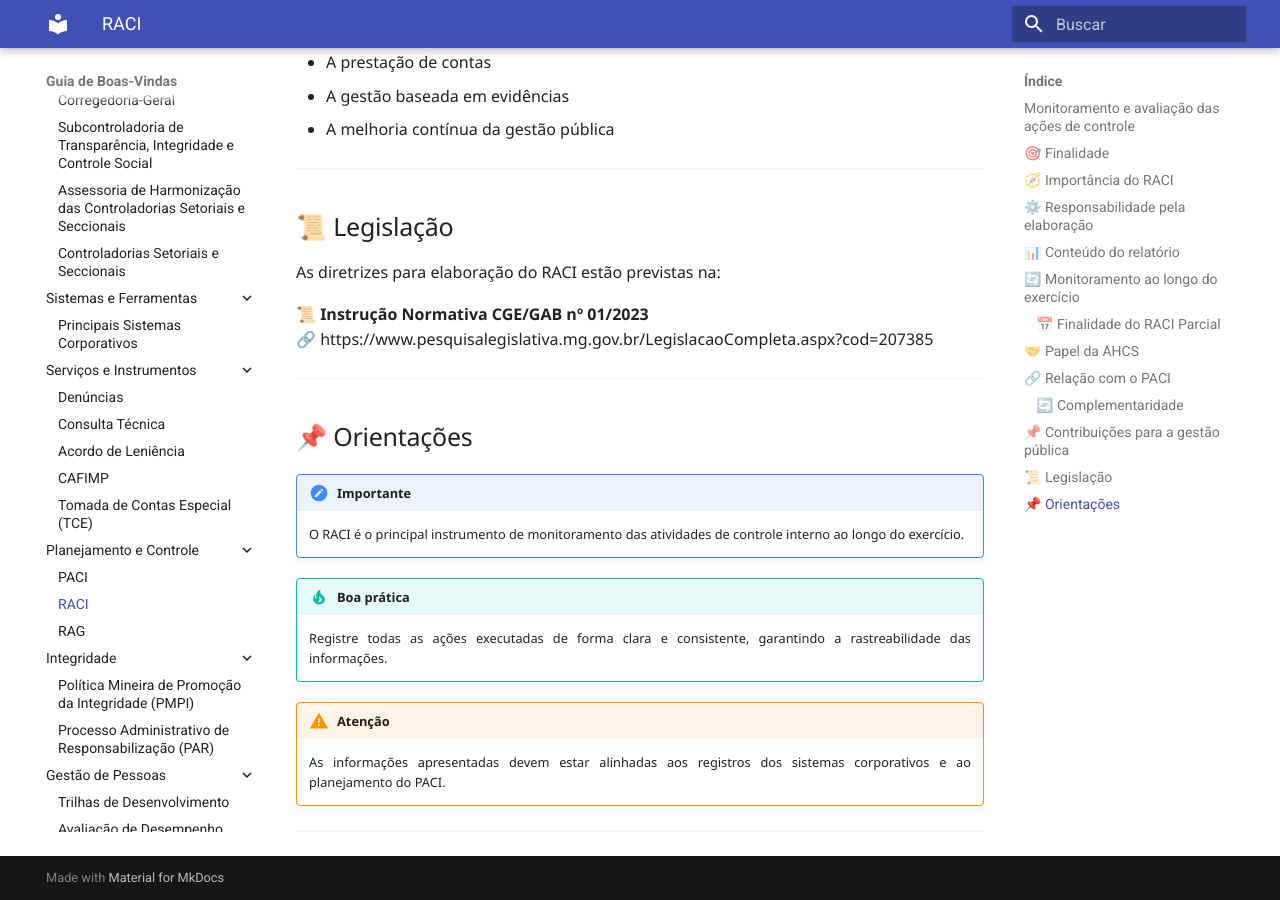
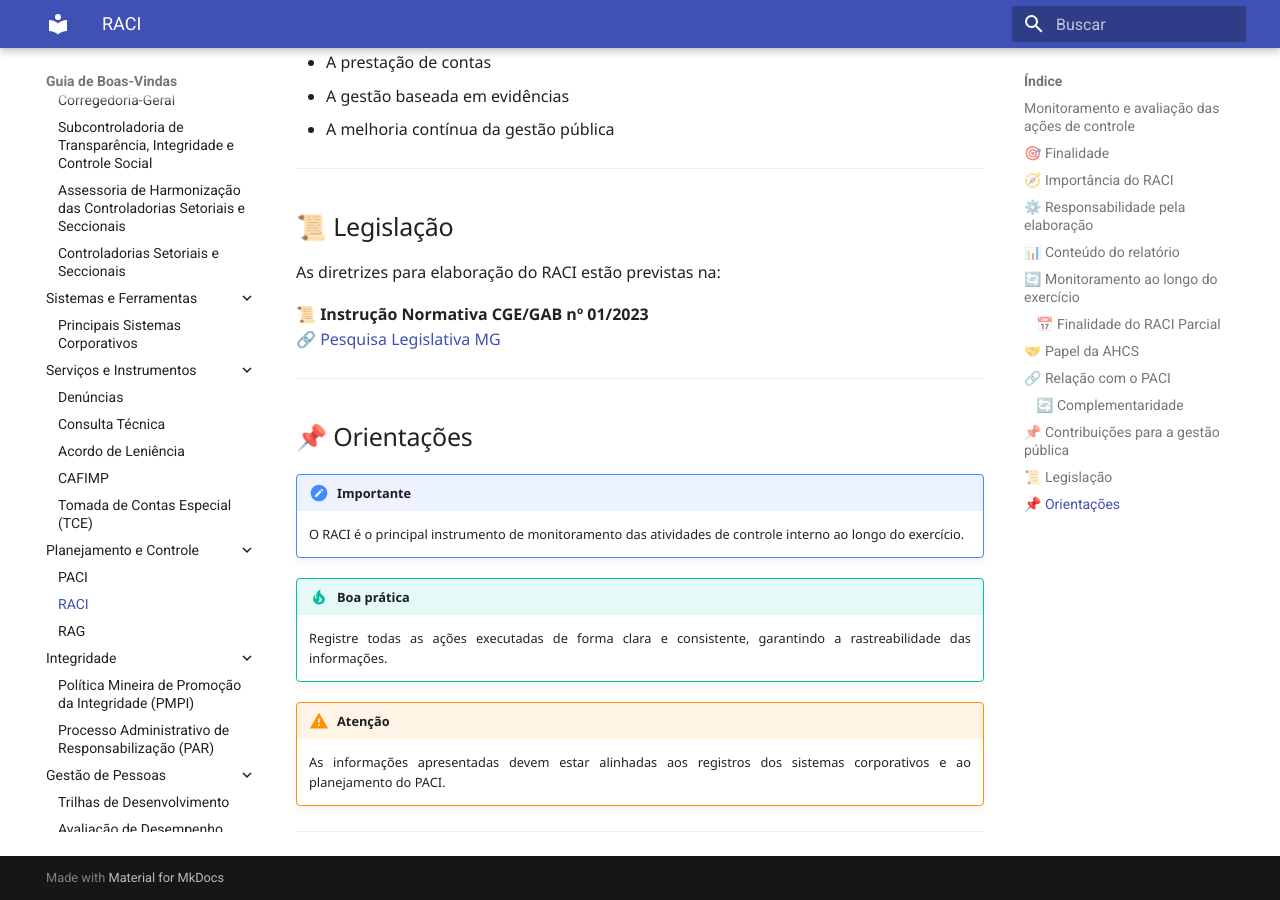
Before and after one commit to CGEMG-AHCS/guia-de-boas-vindas, an MkDocs documentation site: the page built from docs/raci.md, in a window 1280 px wide and 900 px high, scrolled down 3322 px. Built offline with MkDocs 1.6.1 and Material for MkDocs 9.7.7, drawn with Linux system fonts in a browser that asks for light colours.

Commit message:
Update raci.md

```diff
--- a/docs/raci.md
+++ b/docs/raci.md
@@ -129,7 +129,7 @@ O RACI fortalece:
 As diretrizes para elaboração do RACI estão previstas na:
 
 📜 **Instrução Normativa CGE/GAB nº 01/2023**
-🔗 https://www.pesquisalegislativa.mg.gov.br/LegislacaoCompleta.aspx?cod=207385
+🔗 [Pesquisa Legislativa MG](https://www.pesquisalegislativa.mg.gov.br/LegislacaoCompleta.aspx?cod=207385)
 
 ---
 
```
